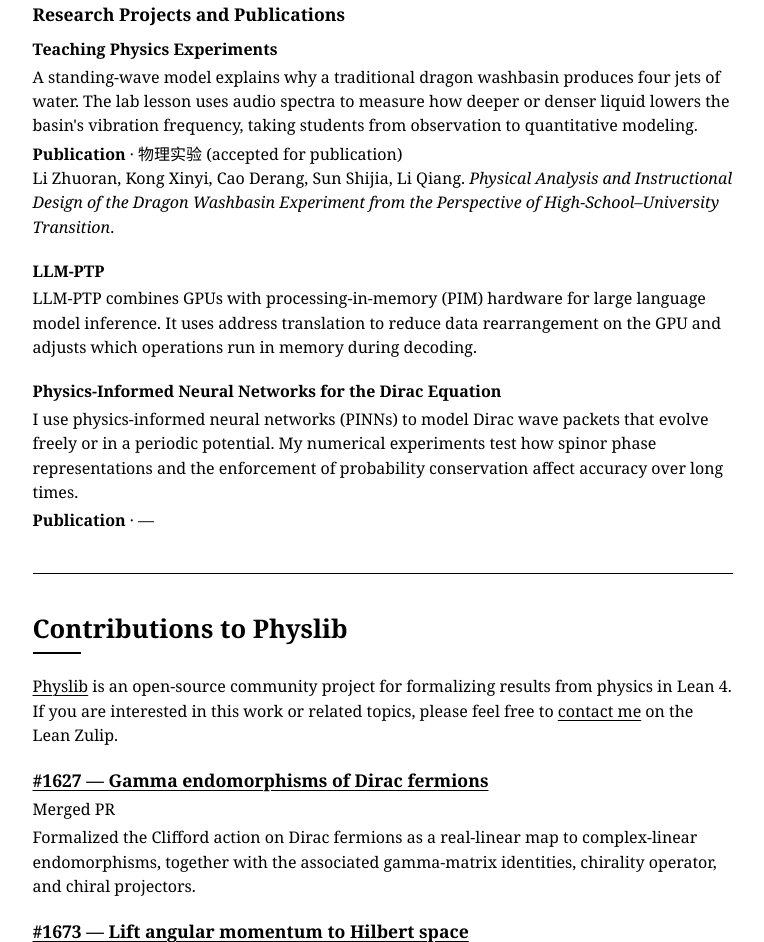
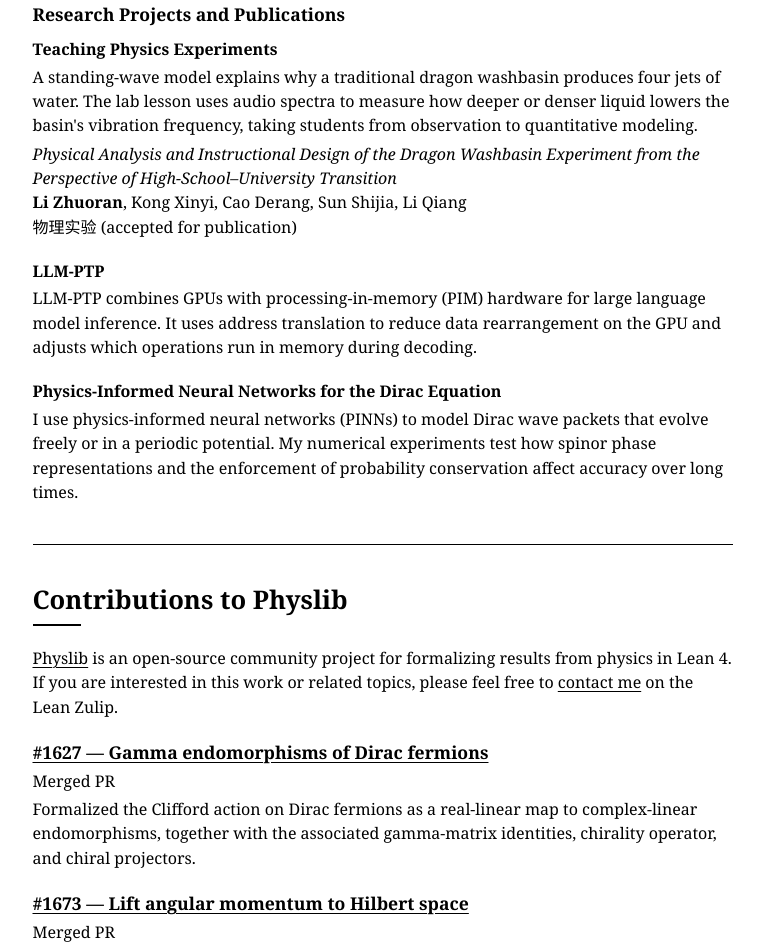
Before and after one commit to lizr-phys/lizr-phys.github.io, a plain HTML site: page index.html in a window 1280 px wide. Shown: the part 1297-2239 px from the top of the page, without its empty margins (416-1180 px from the left). Drawn offline with Linux system fonts and the light colour scheme.

Commit message:
List the accepted paper beneath its research description

```diff
--- a/index.html
+++ b/index.html
@@ -183,9 +183,9 @@
               The lab lesson uses audio spectra to measure how deeper or denser liquid lowers the basin's vibration frequency, taking students from observation to quantitative modeling.
             </p>
             <p>
-              <strong>Publication</strong> &middot; <span lang="zh-CN">物理实验</span> (accepted for publication)<br>
-              Li Zhuoran, Kong Xinyi, Cao Derang, Sun Shijia, Li Qiang.
-              <cite>Physical Analysis and Instructional Design of the Dragon Washbasin Experiment from the Perspective of High-School&ndash;University Transition</cite>.
+              <cite>Physical Analysis and Instructional Design of the Dragon Washbasin Experiment from the Perspective of High-School&ndash;University Transition</cite><br>
+              <strong>Li Zhuoran</strong>, Kong Xinyi, Cao Derang, Sun Shijia, Li Qiang<br>
+              <span lang="zh-CN">物理实验</span> (accepted for publication)
             </p>
           </article>
           <article class="research-project entry-content" aria-labelledby="llm-ptp-heading">
@@ -198,7 +198,6 @@
           <article class="research-project entry-content" aria-labelledby="dirac-pinn-heading">
             <h4 id="dirac-pinn-heading">Physics-Informed Neural Networks for the Dirac Equation</h4>
             <p>I use physics-informed neural networks (PINNs) to model Dirac wave packets that evolve freely or in a periodic potential. My numerical experiments test how spinor phase representations and the enforcement of probability conservation affect accuracy over long times.</p>
-            <p><strong>Publication</strong> &middot; &mdash;</p>
           </article>
         </div>
       </section>
```
